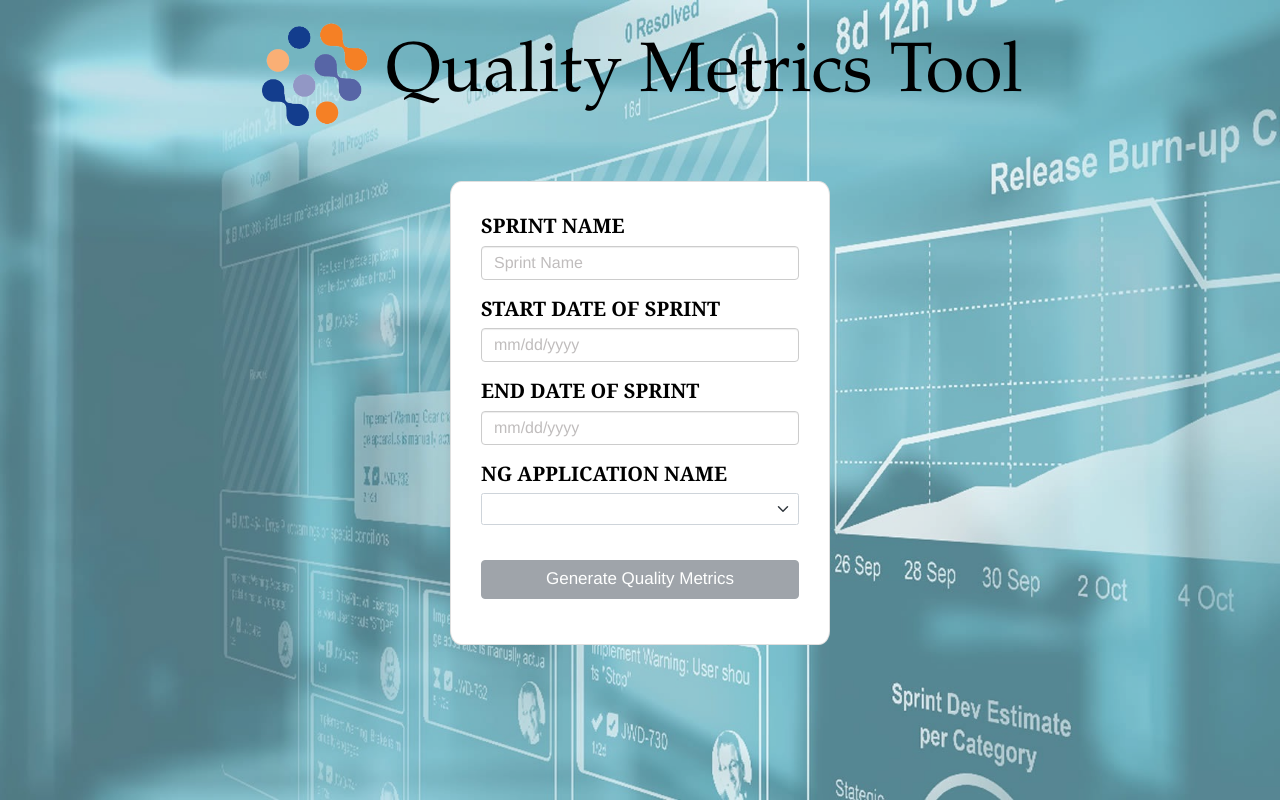
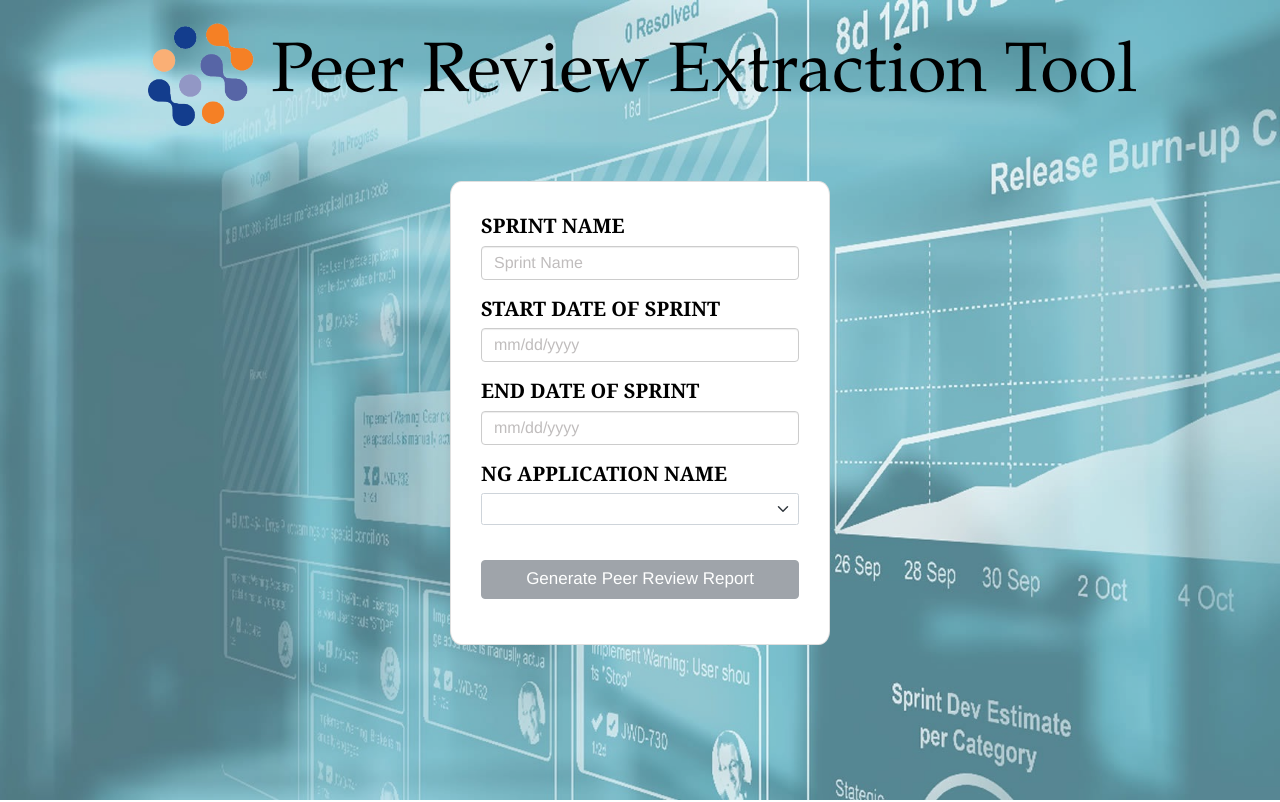
Before and after one commit to ToniDeepak/QualityMetricsTool, an Angular app: page / in a window 1280 px wide. Shown: the top 802 px of the page. Built offline with nearby package versions, Linux system fonts and the light colour scheme.

Commit message:
changing the title and button text

```diff
--- a/src/app/quality-metrics-details/quality-metrics-details-form/quality-metrics-details-form.component.html
+++ b/src/app/quality-metrics-details/quality-metrics-details-form/quality-metrics-details-form.component.html
@@ -62,7 +62,7 @@
             <div>
                 <div class="form-group">
                     <button class="btn btn-primary btn-block" (click)="spinnerLoading()" type="submit" [disabled]="form.invalid" [ngClass]="form.invalid?'btn-secondary':'btn-primary'">
-                        Generate Quality Metrics
+                        Generate Peer Review Report
                         <i class="fa fa-spinner fa-spin" *ngIf="isSpinnerLoading"></i>
                     </button>
                 </div>
--- a/src/app/quality-metrics-details/quality-metrics-details.component.html
+++ b/src/app/quality-metrics-details/quality-metrics-details.component.html
@@ -1,7 +1,7 @@
 <div class="body">
   <div>
     <h1 class="display-4 text-center heading">
-      <img src="assets/images/logo.png" class="logo" /> Quality Metrics Tool
+      <img src="assets/images/logo.png" class="logo" /> Peer Review Extraction Tool
     </h1>
   </div>
 <br>
--- a/src/index.html
+++ b/src/index.html
@@ -2,7 +2,7 @@
 <html lang="en">
 <head>
   <meta charset="utf-8">
-  <title>QualityMetricsTool</title>
+  <title>PeerReviewExtractionTool</title>
   <base href="/">
   <meta name="viewport" content="width=device-width, initial-scale=1">
   <link rel="icon" type="image/x-icon" href="favicon.ico">
```
